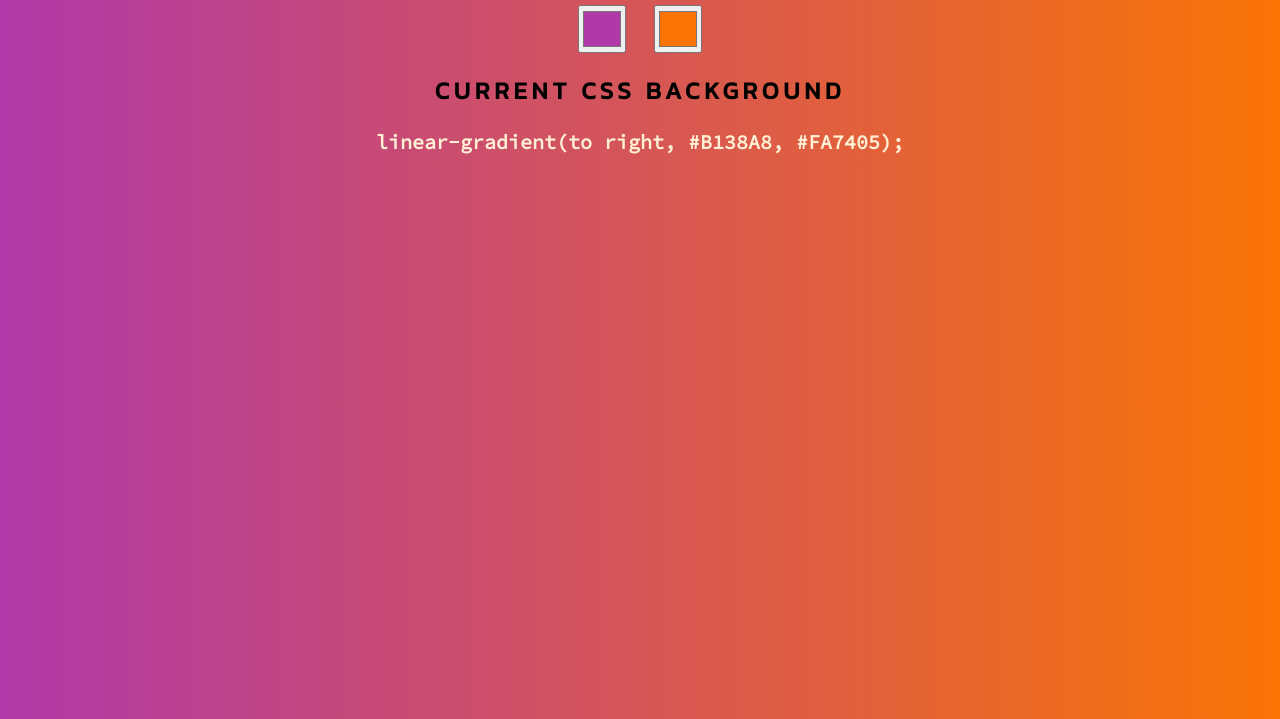
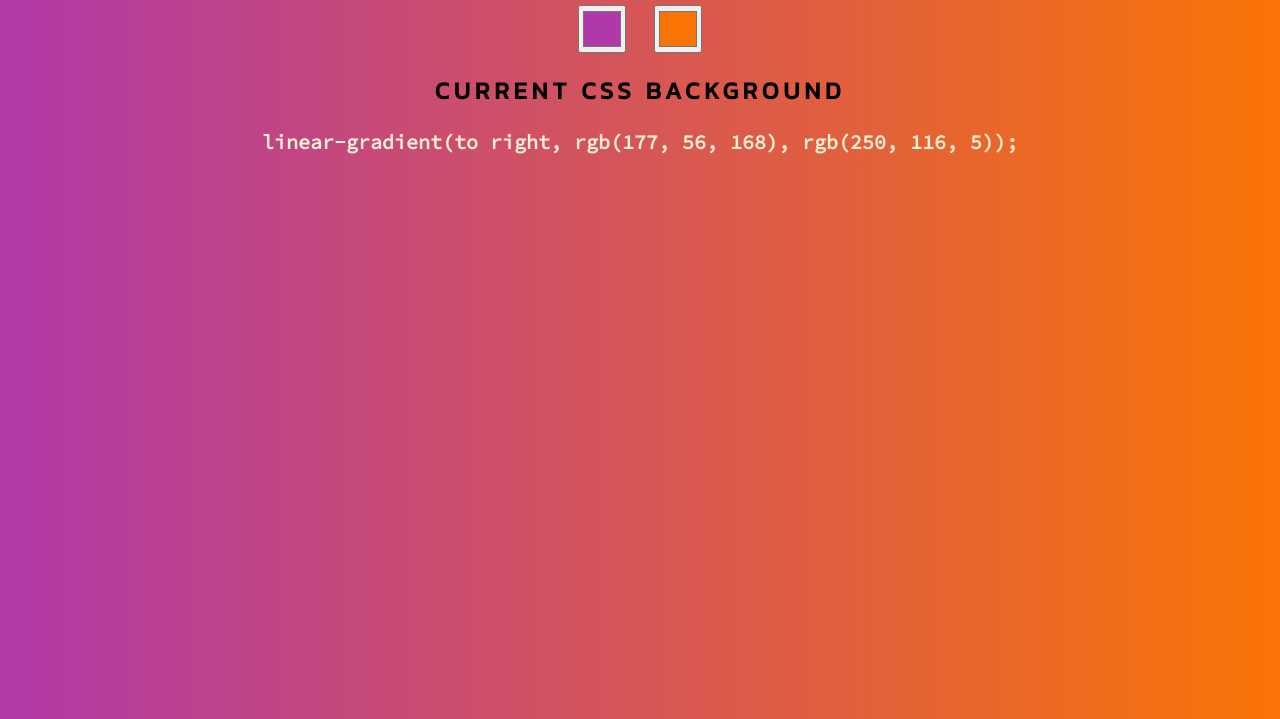
Before and after one commit to bhavishay97/css-gradient-background-generator, a plain HTML site: page index.html in a window 1280 px wide. Shown: the part 81-800 px from the top of the page. Drawn offline with nearby package versions, Linux system fonts and the light colour scheme.

Commit message:
added script.js
Input colors can now be selected to generate gradient background.

```diff
--- a/index.html
+++ b/index.html
@@ -39,13 +39,12 @@
             <h4 class="subtitle text-uppercase font-weight-bold mb-4">
               Current CSS Background
             </h4>
-            <h5 class="current-bg font-weight-bold">
-              linear-gradient(to right, #B138A8, #FA7405);
-            </h5>
+            <h5 class="current-bg font-weight-bold"></h5>
           </div>
         </div>
       </div>
     </section>
     <!-- end of main section -->
+    <script src="./script.js"></script>
   </body>
 </html>
--- /dev/null
+++ b/script.js
@@ -0,0 +1,14 @@
+const htmlBody = document.body;
+const color1 = document.querySelector('.color1');
+const color2 = document.querySelector('.color2');
+const currentSelection = document.querySelector('.current-bg');
+
+function setGradient() {
+  htmlBody.style.background = `linear-gradient(to right, ${color1.value}, ${color2.value})`;
+
+  currentSelection.textContent = `${htmlBody.style.background};`;
+}
+
+window.addEventListener('load', setGradient);
+color1.addEventListener('input', setGradient);
+color2.addEventListener('input', setGradient);
--- a/style.css
+++ b/style.css
@@ -1,5 +1,5 @@
 body {
-  background: linear-gradient(to right, #b138a8, #fa7405);
+  background: linear-gradient(to right, rgb(177, 56, 168), rgb(250, 116, 5));
 }
 
 .title,
```
